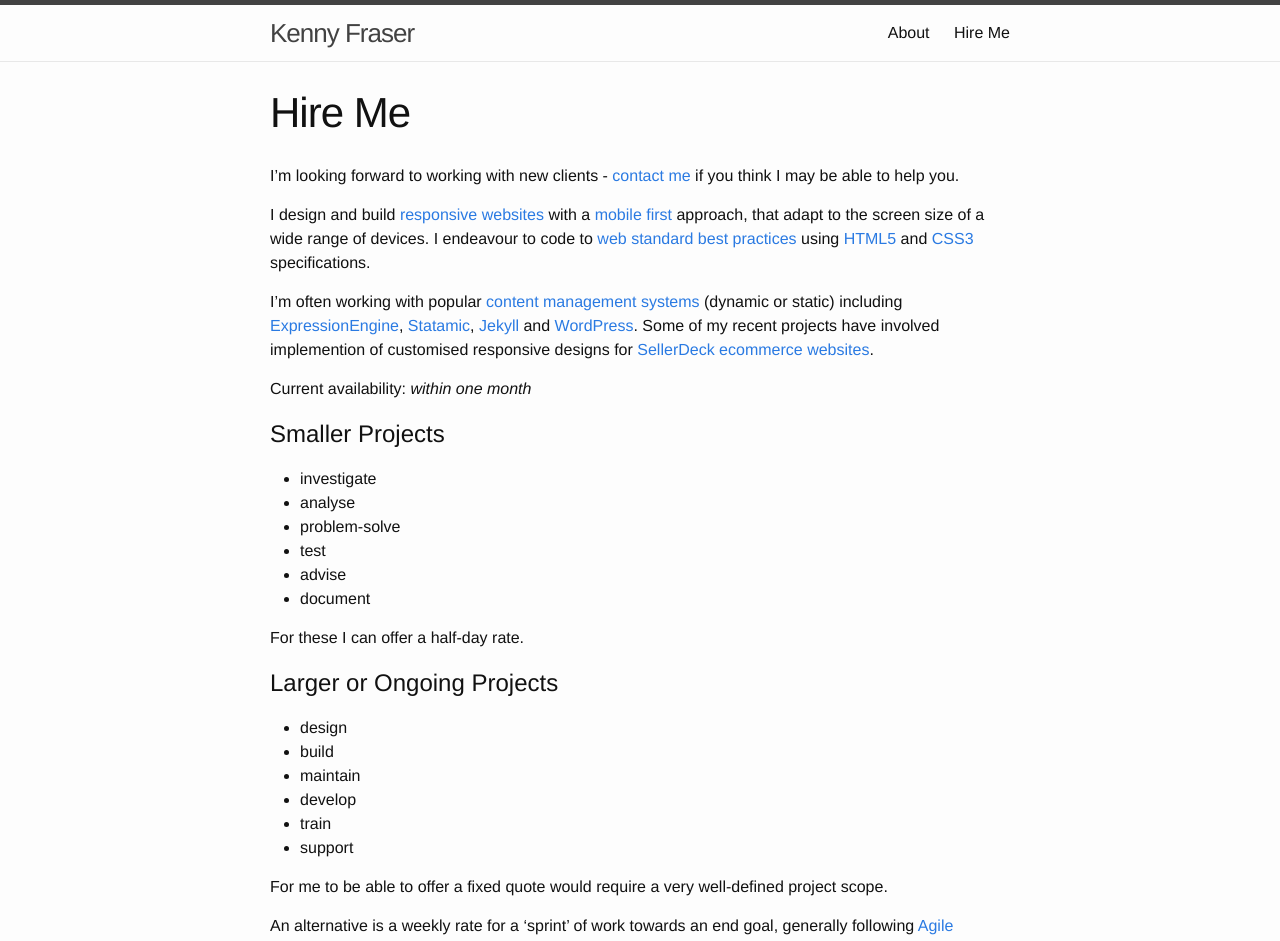
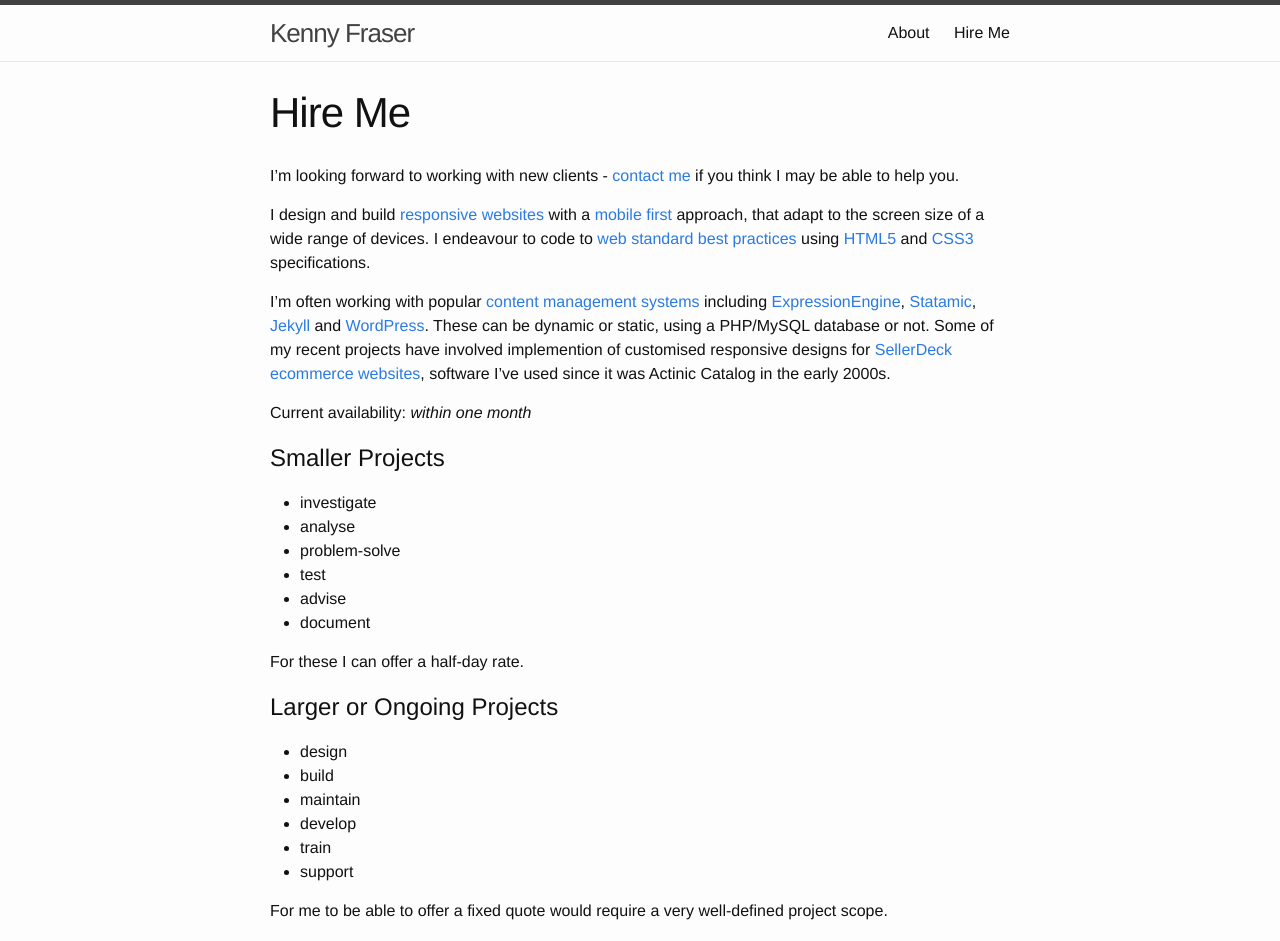
Before and after one commit to kennyifraser/kennyifraser.github.io, a Jekyll site: the page built from hire-me.md, in a window 1280 px wide. Shown: the top 941 px of the page. Built offline with Jekyll 4.4.1, drawn with Linux system fonts in a browser that asks for light colours; nearby versions of some CDN libraries.

Commit message:
hire me tweak

```diff
--- a/hire-me.md
+++ b/hire-me.md
@@ -8,7 +8,7 @@ I'm looking forward to working with new clients - [contact me](#contact) if you
 
 I design and build [responsive websites](https://en.wikipedia.org/wiki/Responsive_web_design) with a [mobile first](http://www.lukew.com/resources/mobile_first.asp) approach, that adapt to the screen size of a wide range of devices. I endeavour to code to [web standard best practices](http://en.wikipedia.org/wiki/Web_standards) using [HTML5](http://en.wikipedia.org/wiki/HTML5) and [CSS3](http://en.wikipedia.org/wiki/CSS) specifications.
 
-I'm often working with popular [content management systems](http://en.wikipedia.org/wiki/Web_content_management_system) (dynamic or static) including [ExpressionEngine](http://ellislab.com/expressionengine), [Statamic](http://www.statamic.com), [Jekyll](http://jekyllrb.com/) and [WordPress](http://wordpress.org/). Some of my recent projects have involved implemention of customised responsive designs for [SellerDeck ecommerce websites](http://www.sellerdeck.co.uk/index.php/ecommerce-software/category/sellerdeck-desktop).
+I'm often working with popular [content management systems](http://en.wikipedia.org/wiki/Web_content_management_system) including [ExpressionEngine](http://ellislab.com/expressionengine), [Statamic](http://www.statamic.com), [Jekyll](http://jekyllrb.com/) and [WordPress](http://wordpress.org/). These can be dynamic or static, using a PHP/MySQL database or not. Some of my recent projects have involved implemention of customised responsive designs for [SellerDeck ecommerce websites](http://www.sellerdeck.co.uk/index.php/ecommerce-software/category/sellerdeck-desktop), software I've used since it was Actinic Catalog in the early 2000s.
 
 Current availability: *within one month*
 
```
Also changed, not shown: 2 other files.
